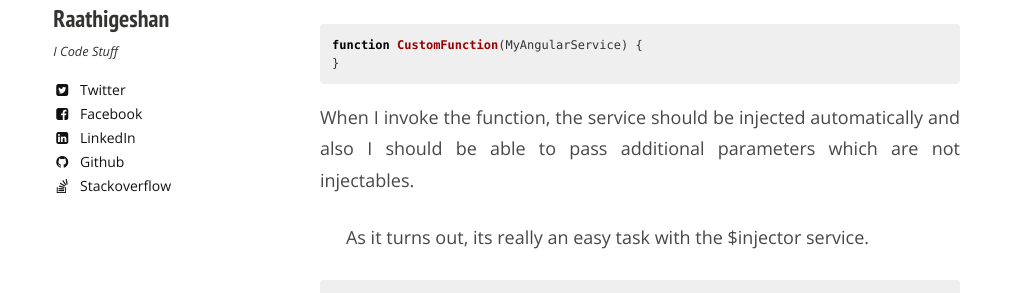
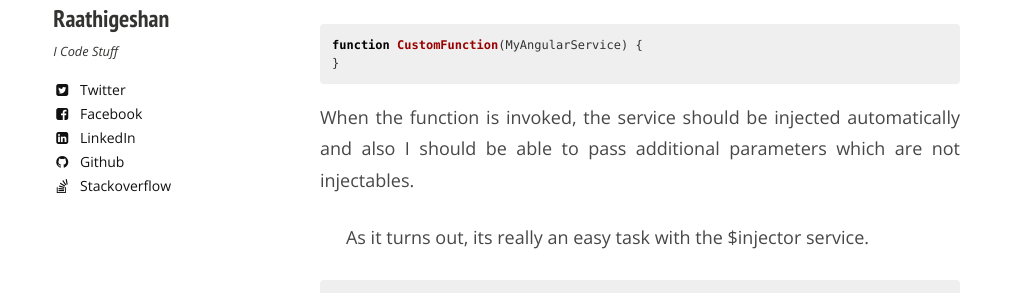
Before and after one commit to Raathigesh/Raathigesh.github.io, a Jekyll site: the page built from _posts/2015-11-07-Angular-JS:-Resolve-Dependencies-of-a-Function.md, in a window 1280 px wide. Shown: the part 265-558 px from the top of the page, without its empty margins (0-1023 px from the left). Built offline with Jekyll 4.4.1, drawn with Linux system fonts in a browser that asks for light colours; nearby versions of some CDN libraries; comment, search, counter and statistics services are not loaded.

Commit message:
Updated 2015-11-07-Angular-JS:-Resolve-Dependencies-of-a-Function.md

```diff
--- a/_posts/2015-11-07-Angular-JS:-Resolve-Dependencies-of-a-Function.md
+++ b/_posts/2015-11-07-Angular-JS:-Resolve-Dependencies-of-a-Function.md
@@ -18,7 +18,7 @@ function CustomFunction(MyAngularService) {
 }
 {% endhighlight %}
 
-When I invoke the function, the service should be injected automatically and also I should be able to pass additional parameters which are not injectables.
+When the function is invoked, the service should be injected automatically and also I should be able to pass additional parameters which are not injectables.
 
 As it turns out, its really an easy task with the $injector service.
 
```
